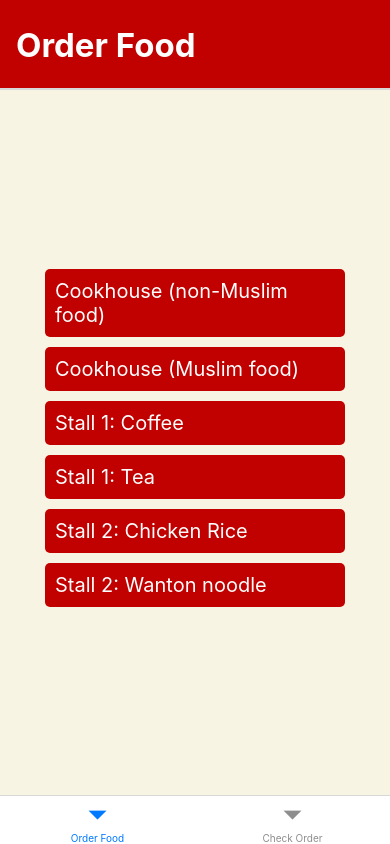
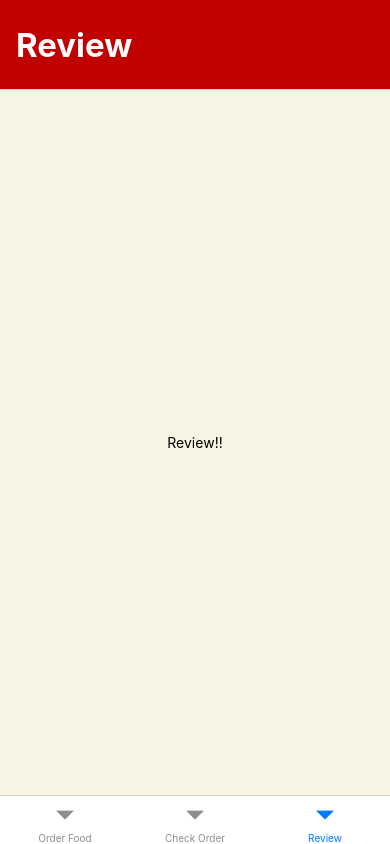
Before and after one commit to rin2-5/SEN, a React Native app: screen /Review in a window 390 px wide. Built offline with nearby package versions, Linux system fonts and the light colour scheme.

Commit message:
added reviewscreen

```diff
--- a/App.js
+++ b/App.js
@@ -6,6 +6,7 @@ import { createBottomTabNavigator } from "@react-navigation/bottom-tabs";
 // run "expo install react-native-gesture-handler react-native-reanimated react-native-screens react-native-safe-area-context @react-native-community/masked-view"
 import OrderFoodScreen from "./OrderFood"
 import CheckOrderScreen from "./CheckOrder";
+import ReviewScreen from "./Review";
 
 const Tab = createBottomTabNavigator();
 
@@ -15,9 +16,39 @@ export default function App() {
       <Tab.Navigator>
         <Tab.Screen
         name="Order Food"
+        component={OrderFoodScreen}
         options={{ headerShown: false }}
-        component={OrderFoodScreen} />
-        <Tab.Screen name="Check Order" component={CheckOrderScreen} />
+        />
+        <Tab.Screen
+        name="Check Order"
+        component={CheckOrderScreen}
+        options={{
+          headerTitleStyle: {
+              fontSize: 33,
+              color: "#fdfdfd",
+              fontWeight: "bold",
+          },
+          headerStyle: {
+              height: 90,
+              backgroundColor: "#c10000",
+          }
+      }}
+        />
+        <Tab.Screen
+        name="Review"
+        component={ReviewScreen}
+        options={{
+          headerTitleStyle: {
+              fontSize: 33,
+              color: "#fdfdfd",
+              fontWeight: "bold",
+          },
+          headerStyle: {
+              height: 90,
+              backgroundColor: "#c10000",
+          }
+        }}
+        />
       </Tab.Navigator>
     </NavigationContainer>
   );
--- a/CheckOrder.js
+++ b/CheckOrder.js
@@ -13,7 +13,8 @@ export default function CheckOrderScreen() {
         alignItems: "center",
         backgroundColor: "#f7f4e3",
         }}>
-        <Text>Hi</Text>
+        <Text>Food::</Text>
+        <Text>Queue number: </Text>
       </View>
     );
   }
--- a/OrderFood.js
+++ b/OrderFood.js
@@ -13,22 +13,22 @@ function OrderFoodScreen() {
         alignItems: "center",
         backgroundColor: "#f7f4e3"
         }}>
-        <TouchableOpacity onPress={() => { navigation.navigate("PayScreen"); }}>
+        <TouchableOpacity onPress={() => { navigation.navigate("Payment"); }}>
             <Text style={styles.button}>Cookhouse (non-Muslim food)</Text>
         </TouchableOpacity>
-        <TouchableOpacity onPress={() => { navigation.navigate("PayScreen"); }}>
+        <TouchableOpacity onPress={() => { navigation.navigate("Payment"); }}>
             <Text style={styles.button}>Cookhouse (Muslim food)</Text>
         </TouchableOpacity>
-        <TouchableOpacity onPress={() => { navigation.navigate("PayScreen"); }}>
+        <TouchableOpacity onPress={() => { navigation.navigate("Payment"); }}>
             <Text style={styles.button}>Stall 1: Coffee</Text>
         </TouchableOpacity>
-        <TouchableOpacity onPress={() => { navigation.navigate("PayScreen"); }}>
+        <TouchableOpacity onPress={() => { navigation.navigate("Payment"); }}>
             <Text style={styles.button}>Stall 1: Tea</Text>
         </TouchableOpacity>
-        <TouchableOpacity onPress={() => { navigation.navigate("PayScreen"); }}>
+        <TouchableOpacity onPress={() => { navigation.navigate("Payment"); }}>
             <Text style={styles.button}>Stall 2: Chicken Rice</Text>
         </TouchableOpacity>
-        <TouchableOpacity onPress={() => { navigation.navigate("PayScreen"); }}>
+        <TouchableOpacity onPress={() => { navigation.navigate("Payment"); }}>
             <Text style={styles.button}>Stall 2: Wanton noodle</Text>
         </TouchableOpacity>
       </View>
@@ -42,7 +42,7 @@ function PayScreen() {
           flex: 1,
           justifyContent: "center",
           alignItems: "center",
-          backgroundColor: "pink",
+          backgroundColor: "#f7f4e3",
         }}
       >
         <Text>Pay for your food!!</Text>
@@ -56,7 +56,7 @@ export default function OrderFoodStack() {
     return (
       <Stack.Navigator>
         <Stack.Screen
-        name="Order Food"
+        name="~ Order Food ~"
         component={OrderFoodScreen}
         options={{
             headerTitleStyle: {
@@ -67,11 +67,25 @@ export default function OrderFoodStack() {
             headerStyle: {
                 height: 90,
                 backgroundColor: "#c10000",
-                borderBottomWidth: 2,
             }
         }}
         />
-        <Stack.Screen name="PayScreen" component={PayScreen} />
+        <Stack.Screen
+        name="Payment"
+        component={PayScreen}
+        options={{
+            headerTintColor: "white",
+            headerTitleStyle: {
+                fontSize: 33,
+                color: "#fdfdfd",
+                fontWeight: "bold",
+            },
+            headerStyle: {
+                height: 90,
+                backgroundColor: "#c10000",
+            }
+        }}
+        />
       </Stack.Navigator>
     );
   }
--- a/Review.js
+++ b/Review.js
@@ -0,0 +1,15 @@
+import React from "react";
+import { Text, View } from "react-native";
+
+export default function ReviewScreen() {
+    return (
+      <View style={{
+          flex: 1,
+          justifyContent: "center",
+          alignItems: "center",
+          backgroundColor: "#f7f4e3",
+        }}>
+        <Text>Review!!</Text>
+      </View>
+    );
+}
```
